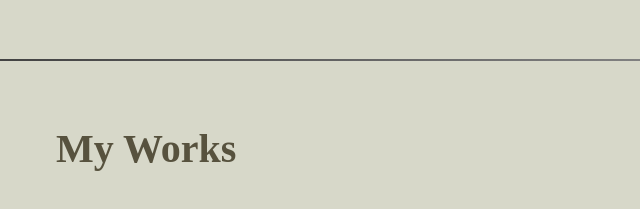
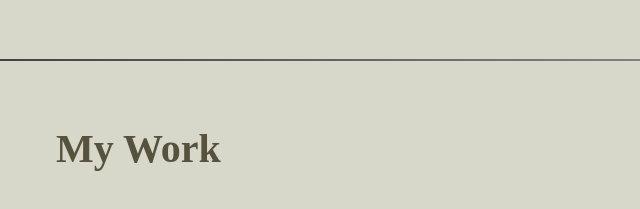
Before and after one commit to edpau/portfolio_v2, a plain HTML site: page index.html in a window 1280 px wide. Shown: the part 1540-1749 px from the top of the page, 0-640 px from the left. Drawn offline with Linux system fonts and the light colour scheme.

Commit message:
docs: update My Works to My Work

```diff
--- a/index.html
+++ b/index.html
@@ -154,7 +154,7 @@
 
         <div class="section-dkblue">
             <section id="myWorks">
-                <h2 class="myWorks__heading">My Works</h2>
+                <h2 class="myWorks__heading">My Work</h2>
                 <article class="myWork__article">
                     <div class="work">
                         <h4 class="work__subheading">Latest work</h4>
```
